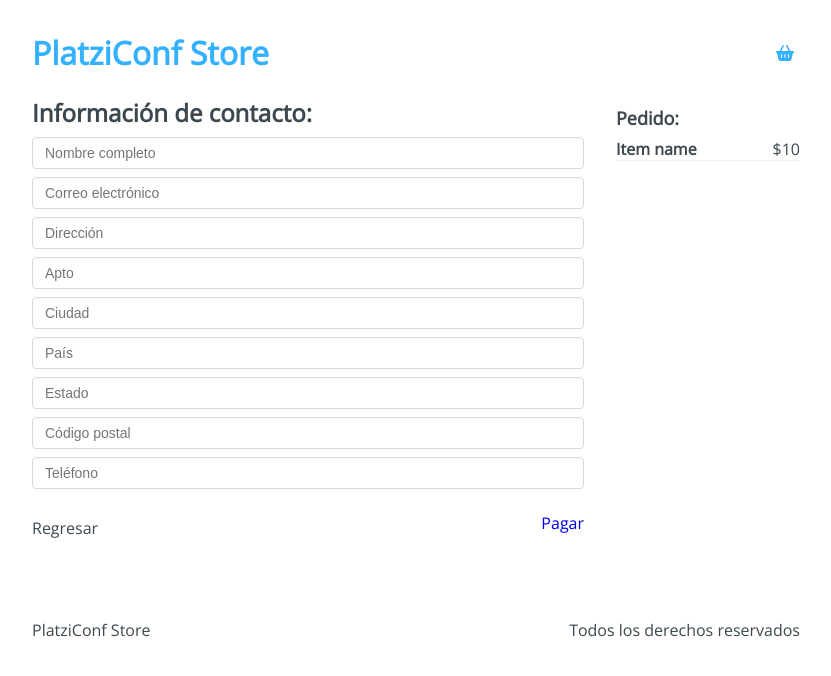
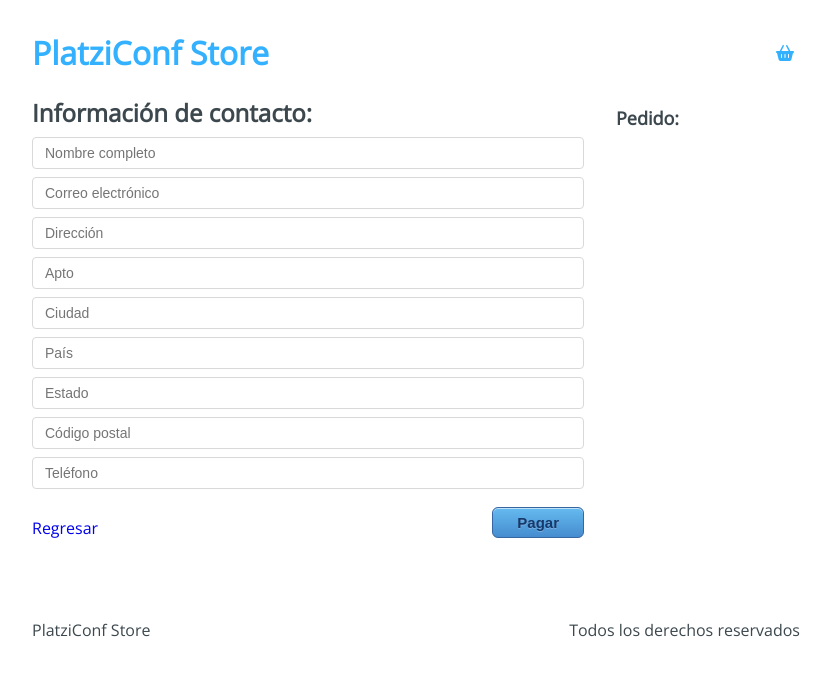
Before and after one commit to wfercanas/PlatziConf-Store, a React app: page /checkout/information in a window 1280 px wide. Shown: the top 676 px of the page, without its empty margins (224-1055 px from the left). Built offline with nearby package versions, Linux system fonts and the light colour scheme.

Commit message:
add/ handle submit with addToBuyer

```diff
--- a/src/containers/InformationContainer/index.jsx
+++ b/src/containers/InformationContainer/index.jsx
@@ -1,8 +1,29 @@
-import React from 'react';
+import React, { useContext, useRef } from 'react';
 import { Link } from 'react-router-dom';
 import '../../styles/components/Information.css';
+import { AppContext } from '../../context/AppContext';
 
 const InformationContainer = () => {
+  const { state, addToBuyer } = useContext(AppContext);
+  const form = useRef(null);
+  const { cart } = state;
+
+  const handleSubmit = () => {
+    const formData = new FormData(form.current);
+    const buyer = {
+      name: formData.get('name'),
+      email: formData.get('email'),
+      address: formData.get('address'),
+      apto: formData.get('apto'),
+      city: formData.get('city'),
+      country: formData.get('country'),
+      state: formData.get('state'),
+      'zip-code': formData.get('zip-code'),
+      phone: formData.get('phone'),
+    };
+    addToBuyer(buyer);
+  };
+
   return (
     <div className="Information">
       <div className="Information-content">
@@ -10,7 +31,7 @@
           <h2>Información de contacto:</h2>
         </div>
         <div className="Information-form">
-          <form>
+          <form ref={form}>
             <input type="text" placeholder="Nombre completo" name="name" />
             <input type="email" placeholder="Correo electrónico" name="email" />
             <input type="text" placeholder="Dirección" name="address" />
@@ -23,20 +44,27 @@
           </form>
         </div>
         <div className="Information-buttons">
-          <div className="Information-back">Regresar</div>
+          <div className="Information-back">
+            <Link to="/checkout">Regresar</Link>
+          </div>
           <div className="Information-next">
-            <Link to="/checkout/payment">Pagar</Link>
+            <button type="button" onClick={handleSubmit}>
+              Pagar
+            </button>
           </div>
         </div>
       </div>
+
       <div className="Information-sidebar">
         <h3>Pedido:</h3>
-        <div className="Information-item">
-          <div className="Information-element">
-            <h4>Item name</h4>
-            <span>$10</span>
+        {cart.map((item) => (
+          <div className="Information-item" key={item.title}>
+            <div className="Information-element">
+              <h4>{item.title}</h4>
+              <span>$ {item.price}</span>
+            </div>
           </div>
-        </div>
+        ))}
       </div>
     </div>
   );
```
